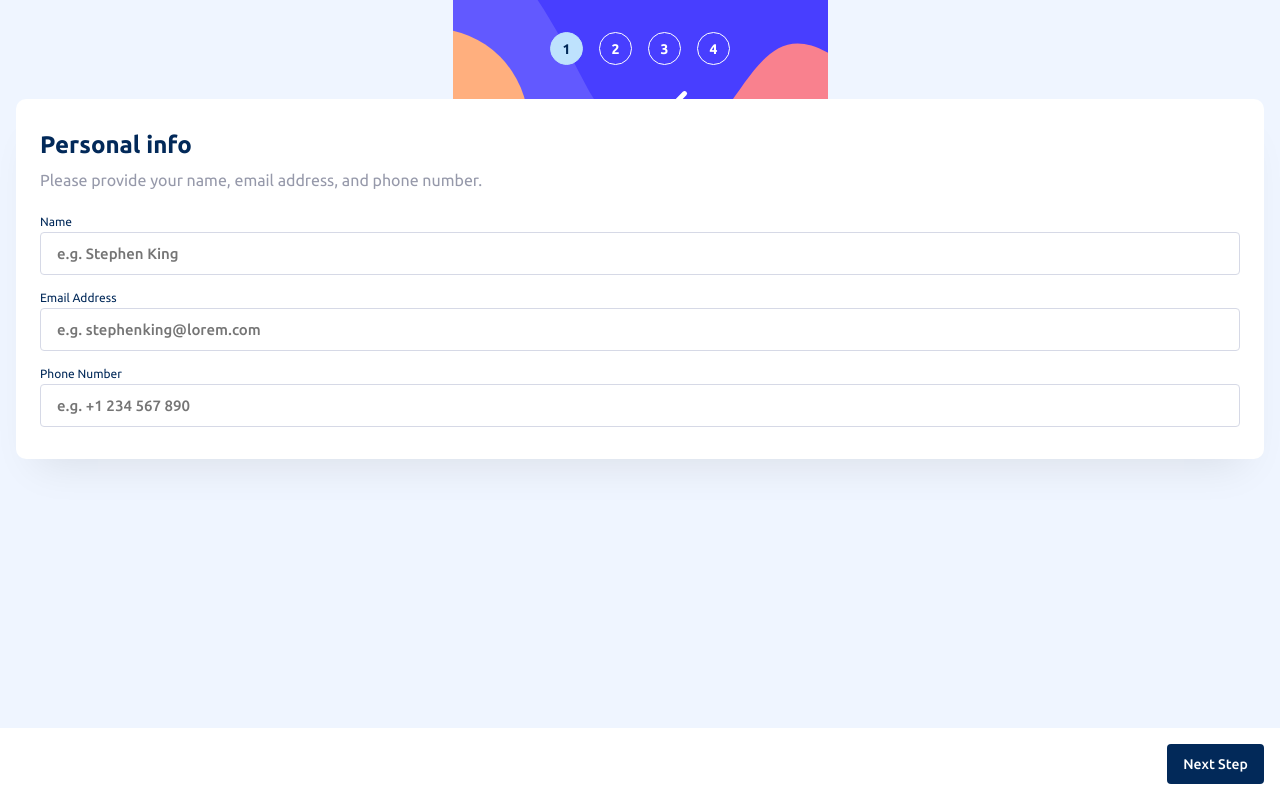
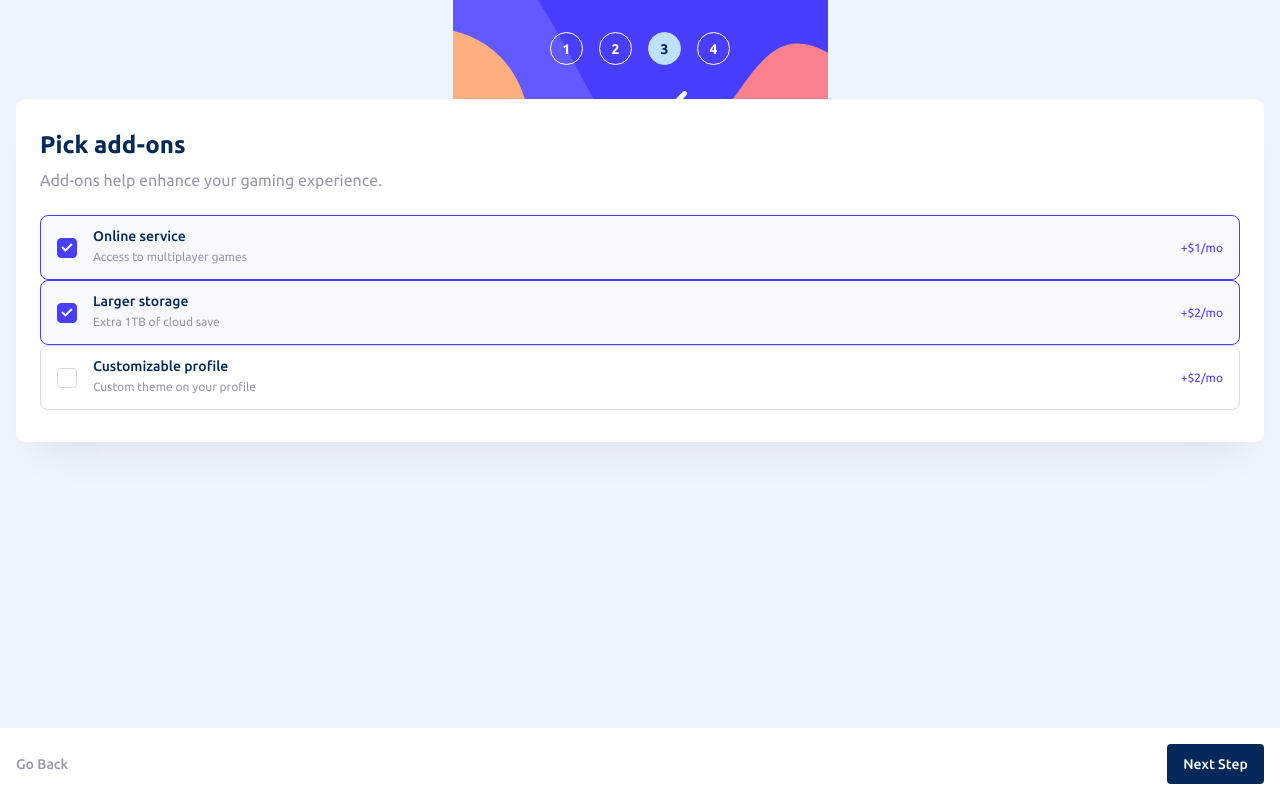
Before and after one commit to Derfan/multi-step-form, a React (Create React App) app: page / in a window 1280 px wide. Built offline with nearby package versions, Linux system fonts and the light colour scheme.

Commit message:
Add Label for Addons

```diff
--- /dev/null
+++ b/src/components/formFields/CheckBoxField/CheckBoxField.module.sass
@@ -0,0 +1,39 @@
+.root
+    cursor: pointer
+
+    display: flex
+    align-items: center
+
+    padding: 12px 16px
+    background-color: #FFFFFF
+    border: 1px solid #D6D9E6
+    border-radius: 8px
+
+    &.checked
+        background-color: #F8F9FF
+        border-color: #483EFF
+
+.box
+    display: flex
+    align-items: center
+    justify-content: center
+
+    width: 20px
+    height: 20px
+
+    border: 1px solid #D6D9E6
+    border-radius: 4px
+
+    transition: .3s
+
+    &.checked
+        border-color: #483EFF
+        background-color: #483EFF
+
+.field
+    position: absolute
+    opacity: 0
+
+.label
+    flex: 1
+    margin-left: 16px
--- /dev/null
+++ b/src/components/formFields/CheckBoxField/index.tsx
@@ -0,0 +1,44 @@
+import { ReactNode, useState } from "react";
+import cns from "classnames";
+import { ReactComponent as CheckIcon } from "../../../assets/images/icon-checkmark.svg";
+import cn from "./CheckBoxField.module.sass";
+
+interface CheckBoxFieldProps {
+  name: string;
+  children: ReactNode;
+  defaultChecked?: boolean;
+  className?: string;
+}
+
+export const CheckBoxField = ({
+  name,
+  children,
+  defaultChecked = false,
+  className = "",
+}: CheckBoxFieldProps) => {
+  const [isChecked, setIsChecked] = useState(defaultChecked);
+
+  const handleChange = () => {
+    setIsChecked((prevState) => !prevState);
+  };
+
+  return (
+    <label
+      className={cns(cn.root, { [cn.checked]: isChecked }, className)}
+      htmlFor={name}
+    >
+      <div className={cns(cn.box, { [cn.checked]: isChecked })}>
+        <CheckIcon />
+      </div>
+      <input
+        id={name}
+        type="checkbox"
+        name={name}
+        className={cn.field}
+        onChange={handleChange}
+        defaultChecked={defaultChecked}
+      />
+      <div className={cn.label}>{children}</div>
+    </label>
+  );
+};
--- a/src/components/TextInput/index.tsx
+++ b/src/components/formFields/TextField/index.tsx
@@ -1,7 +1,7 @@
 import cns from "classnames";
-import cn from "./TextInput.module.sass";
+import cn from "./TextField.module.sass";
 
-interface TextInputProps {
+interface TextFieldProps {
   name: string;
   label: string;
   placeholder: string;
@@ -9,13 +9,13 @@ interface TextInputProps {
   className?: string;
 }
 
-export const TextInput = ({
+export const TextField = ({
   name,
   label,
   placeholder,
   error = "",
   className = "",
-}: TextInputProps) => (
+}: TextFieldProps) => (
   <div className={cns(cn.root, className)}>
     <div className={cn.label}>
       <label htmlFor={name} className={cn.labelText}>
--- /dev/null
+++ b/src/components/formFields/index.ts
@@ -0,0 +1,2 @@
+export { TextField } from "./TextField";
+export { CheckBoxField } from "./CheckBoxField";
--- a/src/components/index.ts
+++ b/src/components/index.ts
@@ -4,4 +4,4 @@ export { Title } from "./Title";
 export { Description } from "./Description";
 export { Card } from "./Card";
 export { Stepper } from "./Stepper";
-export { TextInput } from "./TextInput";
+export * from "./formFields";
--- a/src/hooks/useSteps.ts
+++ b/src/hooks/useSteps.ts
@@ -1,7 +1,7 @@
 import { useState } from "react";
 
 export const useSteps = () => {
-  const [activeStep, setActiveStep] = useState(0);
+  const [activeStep, setActiveStep] = useState(2);
 
   const goToNextStep = () => {
     setActiveStep((prevStep) => prevStep + 1);
--- a/src/steps/PersonalInfo/index.tsx
+++ b/src/steps/PersonalInfo/index.tsx
@@ -1,4 +1,4 @@
-import { Card, Title, Description, TextInput } from "../../components";
+import { Card, Title, Description, TextField } from "../../components";
 import cn from "./PersonalInfo.module.sass";
 
 export const PersonalInfo = () => (
@@ -10,13 +10,13 @@ export const PersonalInfo = () => (
     </Description>
 
     <div className={cn.fields}>
-      <TextInput name="name" label="Name" placeholder="e.g. Stephen King" />
-      <TextInput
+      <TextField name="name" label="Name" placeholder="e.g. Stephen King" />
+      <TextField
         name="email"
         label="Email Address"
         placeholder="e.g. stephenking@lorem.com"
       />
-      <TextInput
+      <TextField
         name="phone"
         label="Phone Number"
         placeholder="e.g. +1 234 567 890"
--- /dev/null
+++ b/src/steps/PickAddons/AddonLabel/AddonLabel.module.sass
@@ -0,0 +1,25 @@
+.root
+    display: flex
+    align-items: center
+
+.info
+    flex: 1
+    display: flex
+    flex-direction: column
+
+.title
+    font-family: UbuntuMedium
+    color: #022959
+    font-size: 14px
+    line-height: 16px
+
+.description
+    color: #9699AA
+    font-size: 12px
+    line-height: 20px
+    margin-top: 3px
+
+.price
+    color: #483EFF
+    font-size: 12px
+    line-height: 20px
--- /dev/null
+++ b/src/steps/PickAddons/AddonLabel/index.tsx
@@ -0,0 +1,26 @@
+import cn from "./AddonLabel.module.sass";
+
+interface AddonLabelProps {
+  title: string;
+  description: string;
+  price: number;
+  period: "mo" | "yr";
+}
+
+export const AddonLabel = ({
+  title,
+  description,
+  price,
+  period,
+}: AddonLabelProps) => (
+  <div className={cn.root}>
+    <p className={cn.info}>
+      <span className={cn.title}>{title}</span>
+      <span className={cn.description}>{description}</span>
+    </p>
+
+    <span className={cn.price}>
+      +${price}/{period}
+    </span>
+  </div>
+);
--- a/src/steps/PickAddons/index.tsx
+++ b/src/steps/PickAddons/index.tsx
@@ -1,4 +1,5 @@
-import { Card, Title, Description } from "../../components";
+import { Card, Title, Description, CheckBoxField } from "../../components";
+import { AddonLabel } from "./AddonLabel";
 import cn from "./PickAddons.module.sass";
 
 export const PickAddons = () => (
@@ -9,6 +10,31 @@ export const PickAddons = () => (
       Add-ons help enhance your gaming experience.
     </Description>
 
-    <div className={cn.fields}>FormFields</div>
+    <div className={cn.fields}>
+      <CheckBoxField name="onlineService" defaultChecked>
+        <AddonLabel
+          title="Online service"
+          description="Access to multiplayer games"
+          price={1}
+          period="mo"
+        />
+      </CheckBoxField>
+      <CheckBoxField name="largerStorage" defaultChecked>
+        <AddonLabel
+          title="Larger storage"
+          description="Extra 1TB of cloud save"
+          price={2}
+          period="mo"
+        />
+      </CheckBoxField>
+      <CheckBoxField name="customizableProfile">
+        <AddonLabel
+          title="Customizable profile"
+          description="Custom theme on your profile"
+          price={2}
+          period="mo"
+        />
+      </CheckBoxField>
+    </div>
   </Card>
 );
```
Also changed, not shown: src/components/formFields/TextField/TextField.module.sass (renamed from src/components/TextInput/TextInput.module.sass).
